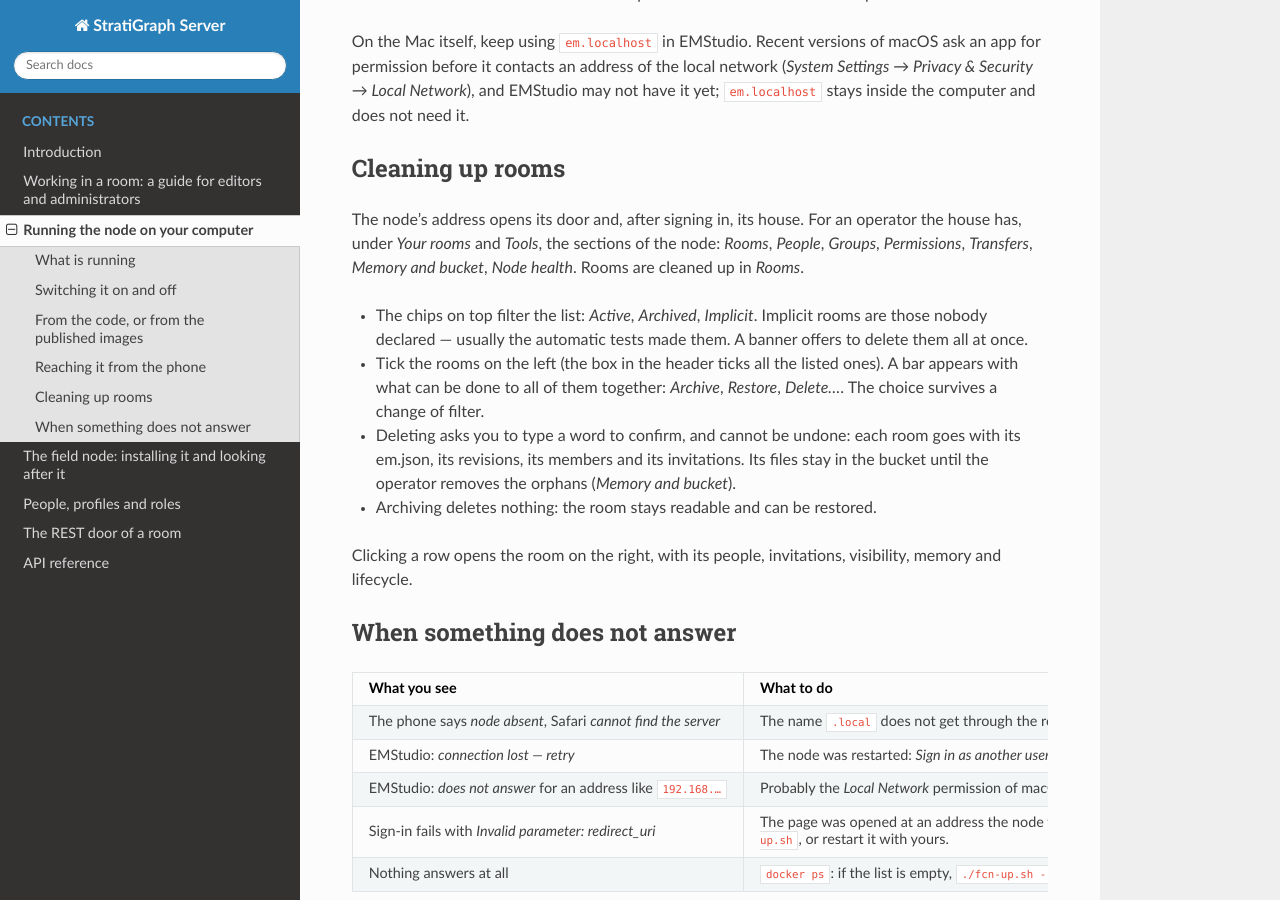
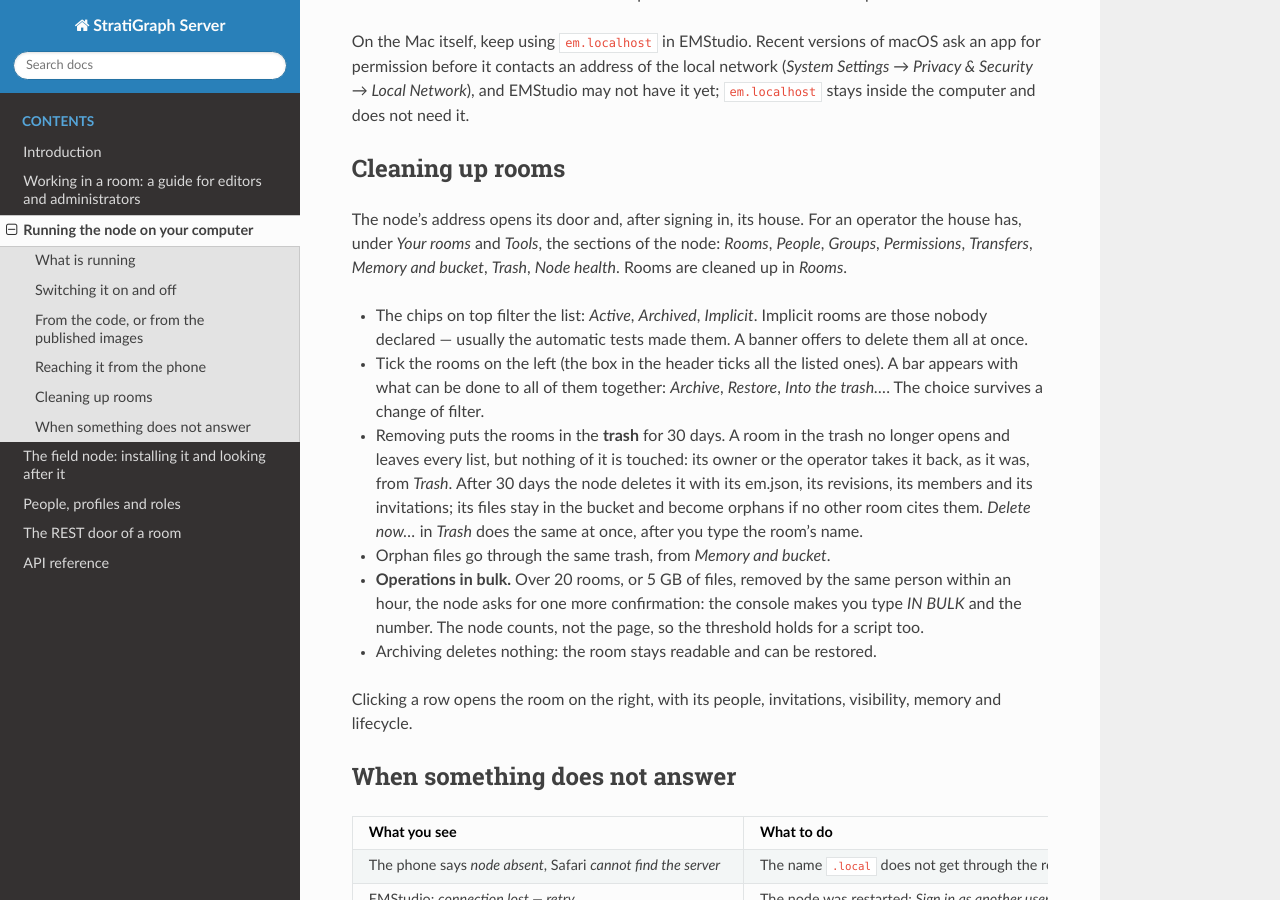
Before and after one commit to StratiGraph-ECCCH/stratigraph-server-doc, a Sphinx documentation site: the page built from docs/dev-node.rst, in a window 1280 px wide and 900 px high, scrolled down 2904 px. Built offline with Sphinx 7.4.7 and the Read the Docs theme 3.1.0, drawn with Linux system fonts in a browser that asks for light colours.

Commit message:
The trash and the threshold on bulk removals, in the dev-node guide

```diff
--- a/docs/dev-node.rst
+++ b/docs/dev-node.rst
@@ -166,18 +166,27 @@ Cleaning up rooms
 The node's address opens its door and, after signing in, its house. For an
 operator the house has, under *Your rooms* and *Tools*, the sections of the node:
 *Rooms*, *People*, *Groups*, *Permissions*, *Transfers*, *Memory and bucket*,
-*Node health*. Rooms are cleaned up in *Rooms*.
+*Trash*, *Node health*. Rooms are cleaned up in *Rooms*.
 
 * The chips on top filter the list: *Active*, *Archived*, *Implicit*.
   Implicit rooms are those nobody declared — usually the automatic tests
   made them. A banner offers to delete them all at once.
 * Tick the rooms on the left (the box in the header ticks all the listed
   ones). A bar appears with what can be done to all of them together:
-  *Archive*, *Restore*, *Delete…*. The choice survives a change of filter.
-* Deleting asks you to type a word to confirm, and cannot be undone: each room
-  goes with its em.json, its revisions, its members and its invitations. Its
-  files stay in the bucket until the operator removes the orphans
-  (*Memory and bucket*).
+  *Archive*, *Restore*, *Into the trash…*. The choice survives a change of
+  filter.
+* Removing puts the rooms in the **trash** for 30 days. A room in the trash no
+  longer opens and leaves every list, but nothing of it is touched: its owner
+  or the operator takes it back, as it was, from *Trash*. After 30 days the
+  node deletes it with its em.json, its revisions, its members and its
+  invitations; its files stay in the bucket and become orphans if no other
+  room cites them. *Delete now…* in *Trash* does the same at once, after you
+  type the room's name.
+* Orphan files go through the same trash, from *Memory and bucket*.
+* **Operations in bulk.** Over 20 rooms, or 5 GB of files, removed by the same
+  person within an hour, the node asks for one more confirmation: the console
+  makes you type *IN BULK* and the number. The node counts, not the page, so
+  the threshold holds for a script too.
 * Archiving deletes nothing: the room stays readable and can be restored.
 
 Clicking a row opens the room on the right, with its people, invitations,
```
